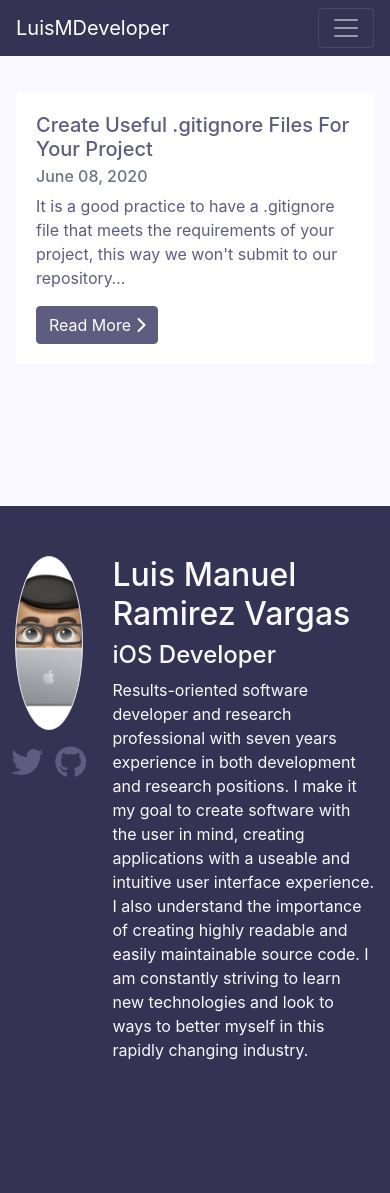
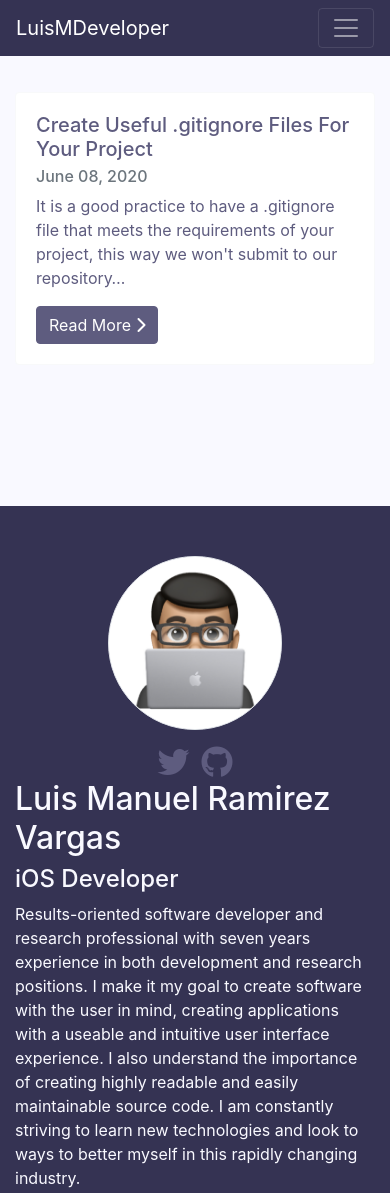
Before and after one commit to LuisMDeveloper/blog-old, a Gatsby site: page / in a window 390 px wide. Shown: the top 1193 px of the page. Built offline with nearby package versions, Linux system fonts and the light colour scheme; Gatsby itself is replaced by a stand-in of ours.

Commit message:
fix responsive footer

```diff
--- a/src/components/footer.js
+++ b/src/components/footer.js
@@ -23,7 +23,7 @@ const Footer = () => {
   return <footer id="footer">
     <div className="container">
       <div className="row">
-        <div className="col-3">
+        <div className="col-lg-3 col-md-12">
           <div className="d-flex justify-content-center">
             <Img fixed={data.profilePic.childImageSharp.fixed} className="img-thumbnail rounded-circle"/>
           </div>
@@ -32,7 +32,7 @@ const Footer = () => {
             <a href="https://github.com/LuisMDeveloper"><i className="fab fa-github fa-2x"/></a>
           </div>
         </div>
-        <div className="col-9">
+        <div className="col-lg-9 col-md-12">
           <h2>{data.site.siteMetadata.author}</h2>
           <h4 className="muted">iOS Developer</h4>
           <p>Results-oriented software developer and research professional with seven years experience in both
```
